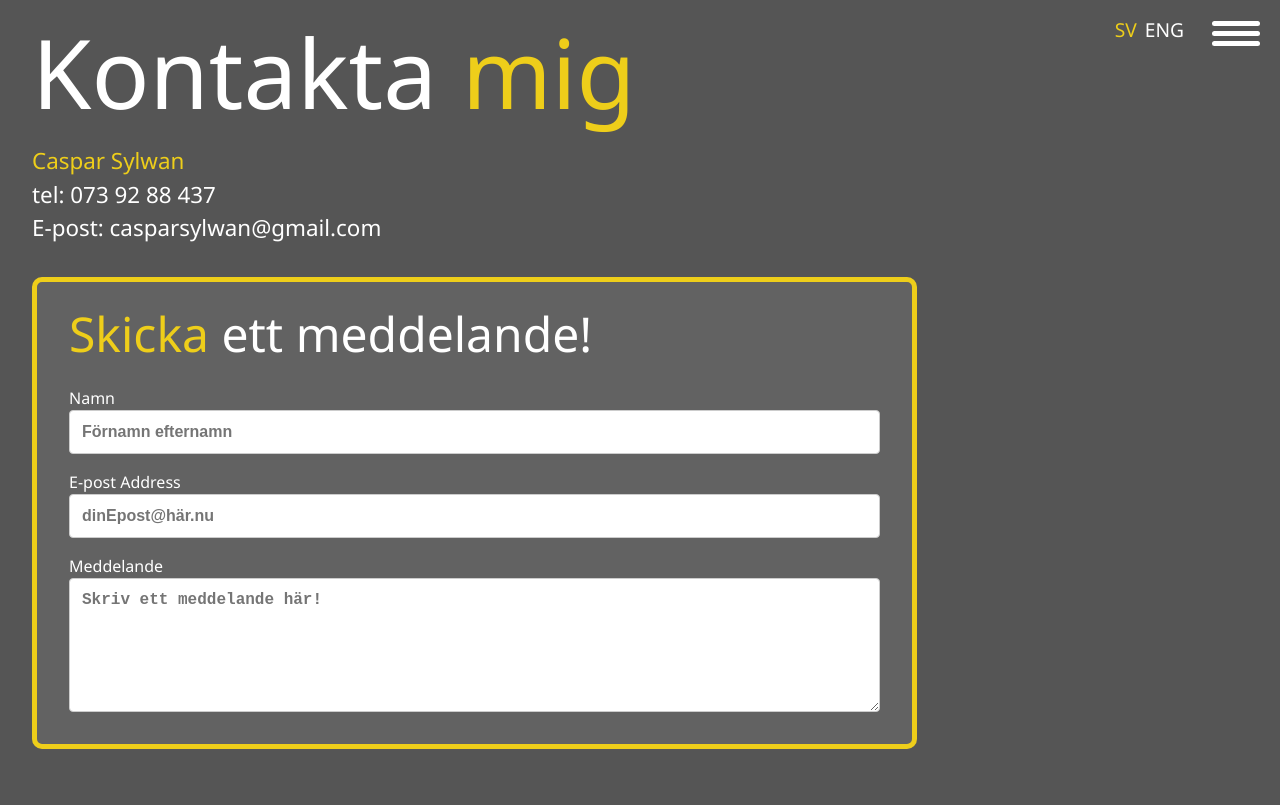
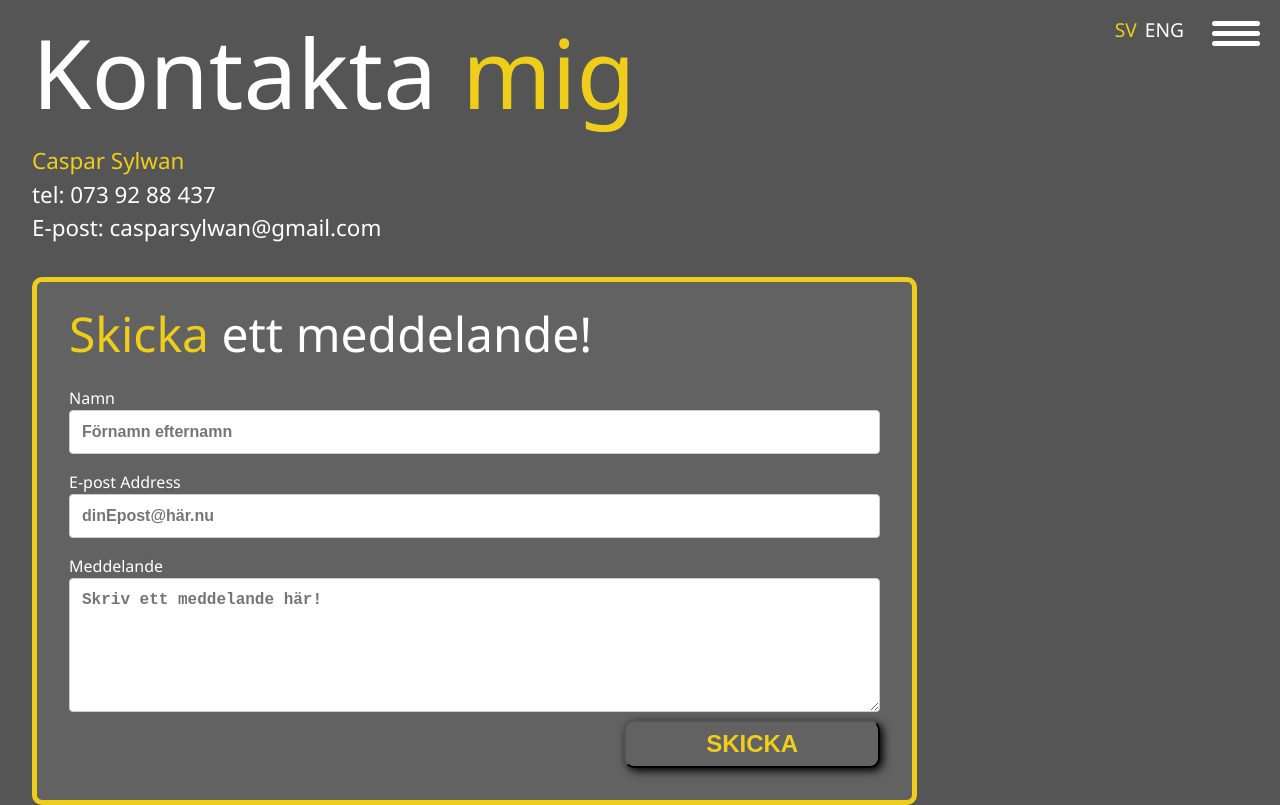
Before and after one commit to sylwancaspar/portfolio, an Angular app: page /contact in a window 1280 px wide. Built offline with nearby package versions, Linux system fonts and the light colour scheme.

Commit message:
Email service added

```diff
--- a/src/app/pages/contact/contact.component.html
+++ b/src/app/pages/contact/contact.component.html
@@ -14,7 +14,7 @@
 
 
   <div class="contact-form">
-        <form id="fs-frm" name="contact-form" accept-charset="utf-8" action="https://formspree.io/casparsylwan@gmail.com" method="post">
+        <!-- <form id="fs-frm"  > -->
             <fieldset id="fs-frm-inputs">
 
             <h2 *ngIf="lang == 'sv'" class="md-heading" ><span class="text-secondary" >Skicka</span>  ett meddelande!</h2>
@@ -23,36 +23,36 @@
 
                 <div *ngIf="lang == 'sv'" class="input-box">
                     <label for="full-name">Namn</label>
-                    <input type="text" name="name" id="full-name" placeholder="Förnamn efternamn" required="">
+                    <input [formControl]="nameForm" type="text" name="name" id="full-name" placeholder="Förnamn efternamn">
                 </div>
 
                 <div *ngIf="lang == 'sv'" class="input-box">
                     <label for="email-address">E-post Address</label>
-                    <input type="email" name="_replyto" id="email-address" placeholder="dinEpost@här.nu" required="">
+                    <input [formControl]="emailForm" type="email" name="_replyto" id="email-address" placeholder="dinEpost@här.nu">
                 </div>
 
                 <div *ngIf="lang == 'sv'" class="input-box">
                     <label for="message">Meddelande</label>
-                    <textarea rows="6" name="message" id="message" placeholder="Skriv ett meddelande här!" required=""></textarea>
+                    <textarea [formControl]="messageForm" rows="6" name="message" id="message" placeholder="Skriv ett meddelande här!"></textarea>
                 </div>
 
                 <div *ngIf="lang == 'eng'" class="input-box">
                     <label for="full-name">Namn</label>
-                    <input type="text" name="name" id="full-name" placeholder="first name, surname" required="">
+                    <input [formControl]="nameForm" type="text" name="name" id="full-name" placeholder="first name, surname" >
                 </div>
 
                 <div *ngIf="lang == 'eng'" class="input-box">
                     <label for="email-address">Email</label>
-                    <input type="email" name="_replyto" id="email-address" placeholder="yourEmail@here.now" required="">
+                    <input [formControl]="emailForm" type="email" name="_replyto" id="email-address" placeholder="yourEmail@here.now" >
                 </div>
 
                 <div *ngIf="lang == 'eng'" class="input-box">
                     <label for="message">Meddelande</label>
-                    <textarea rows="6" name="message" id="message" placeholder="Write a message to me!" required=""></textarea>
+                    <textarea [formControl]="messageForm" rows="6" name="message" id="message" placeholder="Write a message to me!"></textarea>
                 </div>
-
+                <button class="load" (click)="sendEmail()" > {{ buttonText }} </button>
 
             </fieldset>
-        </form>
+        <!-- </form> -->
   </div>
 </main>
--- a/src/app/pages/contact/contact.component.scss
+++ b/src/app/pages/contact/contact.component.scss
@@ -84,6 +84,25 @@
   }
 }
 
+.load
+{
+    background: lighten( $primary-color , 5);
+    border-radius: 10px;
+    color: $secondary-color;
+    margin-top: 0.5rem;
+    padding: 0.5rem 5rem 0.5rem 5rem;
+    box-shadow: 3px 3px 8px 0 #000;
+    font-weight: bold;
+    font-size: 1.5rem;
+    float:right;
+    // &.show-only-on-small
+    // {
+    //     position:absolute;
+    //     top:0.5rem;
+    //     left:0.5rem;
+    // }
+}
+
 @media screen and (max-width: 500px)
 {
     #contact
--- a/src/app/pages/contact/contact.component.ts
+++ b/src/app/pages/contact/contact.component.ts
@@ -1,4 +1,6 @@
 import { Component, OnInit } from '@angular/core';
+import { FormBuilder, FormControl } from '@angular/forms';
+import { MessagingService } from 'src/app/service/messaging.service';
 import { StateService } from 'src/app/service/state.service';
 
 @Component({
@@ -10,14 +12,58 @@ export class ContactComponent implements OnInit {
 
   lang:string
 
+  buttonText:string
 
-  constructor(private state:StateService) { }
+  nameForm = new FormControl('');
+  emailForm = new FormControl('');
+  messageForm = new FormControl('')
+
+  // contactForm = this.fb.group({
+  //   firstname: [''],
+  //   lastname: [''],
+  //   email: [''],
+  //   gender: [''],
+  //   isMarried: [''],
+  //   country: [''],
+  // });
+
+  constructor(private state:StateService,
+              private emailService:MessagingService,
+              private fb:FormBuilder) { }
 
   ngOnInit(): void {
 
     this.state.language.subscribe((lang)=>{
       this.lang = lang;
+      this.changeLang(lang);
     })
   }
 
+  changeLang(lang)
+  {
+    if(lang=='sv')
+    {
+      this.buttonText = 'SKICKA'
+    }
+    else
+    {
+      this.buttonText = 'SEND'
+    }
+  }
+
+  sendEmail()
+  {
+   let email = {
+      subject :"Homepage form by email " + this.emailForm.value,
+      message : this.nameForm.value + " " + this.messageForm.value
+    }
+    console.log(email);
+    this.emailService.sendEmail(email).subscribe(
+      (response)=>
+      {
+        console.log("OK");
+    },
+    err => console.log(err));
+   }
+
 }
--- /dev/null
+++ b/src/app/service/messaging.service.ts
@@ -0,0 +1,15 @@
+import { Injectable } from '@angular/core';
+import { HttpClient } from '@angular/common/http';
+
+@Injectable({
+  providedIn: 'root'
+})
+export class MessagingService {
+
+  constructor(private http:HttpClient) { }
+
+  sendEmail(email)
+  {
+    return this.http.post("https://email-homepage-service.herokuapp.com/api/v1/mail/send", email);
+  }
+}
```
Also changed, not shown: src/app/app.module.ts (+7 -2 lines), 1 other file (tests, documents, lock files or other folders).
